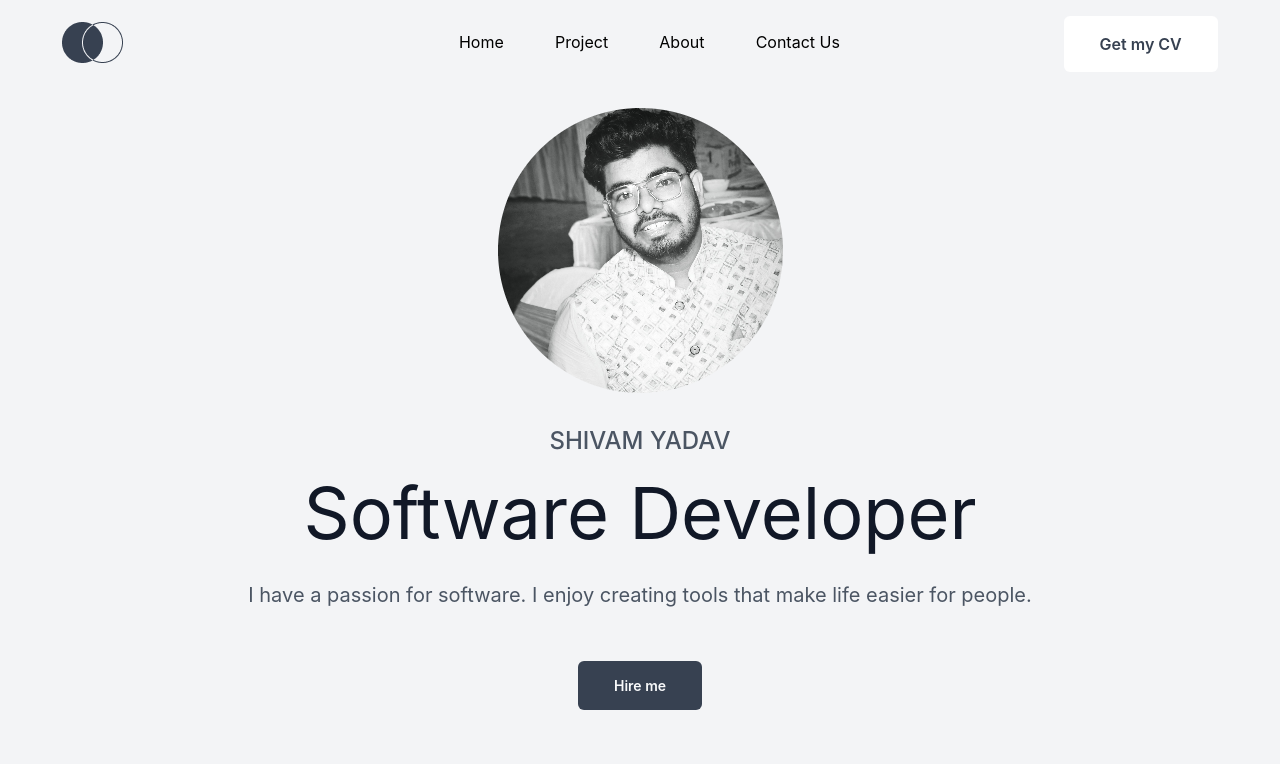
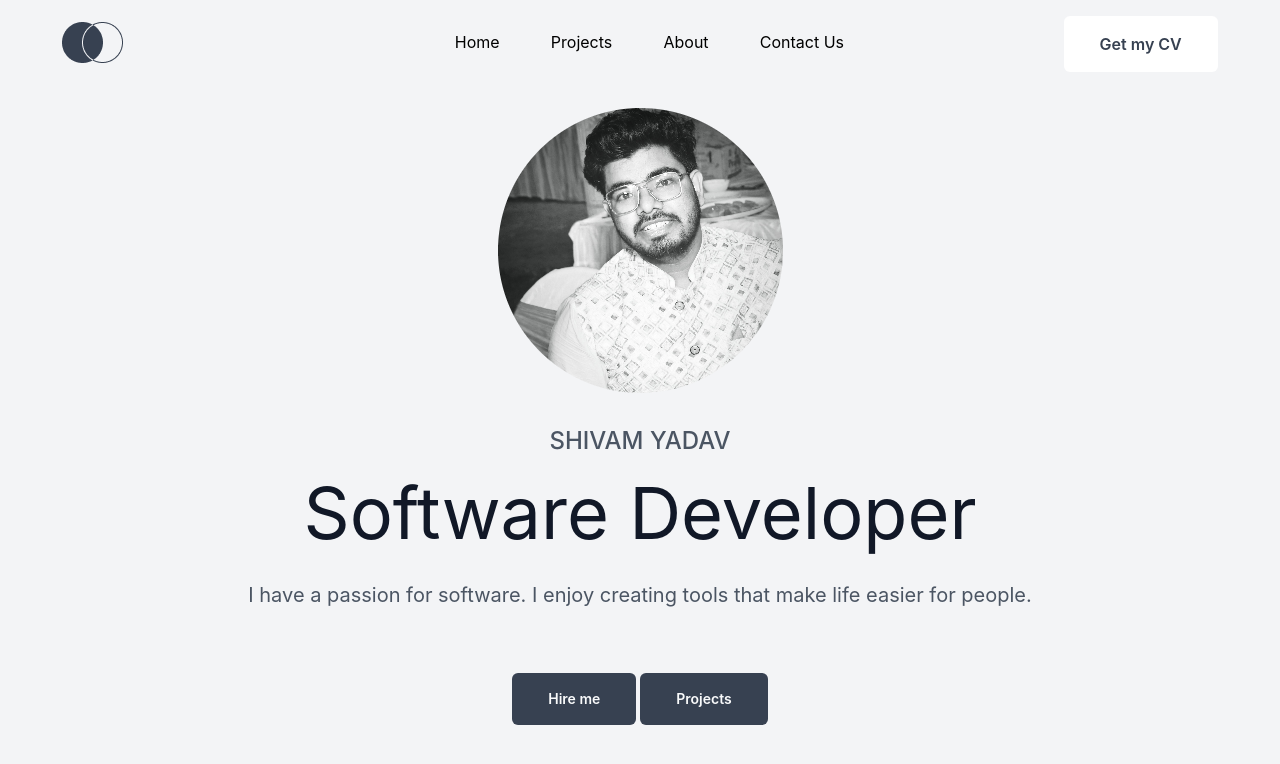
Before and after one commit to Shivam-yadav0206/Portfolio, a React (Create React App) app: page / in a window 1280 px wide. Shown: the top 764 px of the page. Built offline with nearby package versions, Linux system fonts and the light colour scheme.

Commit message:
projects

```diff
--- a/src/components/Body.jsx
+++ b/src/components/Body.jsx
@@ -23,12 +23,24 @@ const Body = () => {
               I have a passion for software. I enjoy creating tools that make
               life easier for people.
             </p>
-
-            <Link to='/contact'
-              className="px-7 py-3 md:px-9 md:py-4 font-medium md:font-semibold
+            <div className="flex justify-center gap-1">
+              <Link
+                to="/contact"
+                className="px-7 py-3 md:px-9 md:py-4 font-medium md:font-semibold
               bg-gray-700 text-gray-50 text-sm rounded-md hover:bg-gray-50
-              hover:text-gray-700 transition ease-linear duration-500"> Hire me
-            </Link>
+              hover:text-gray-700 transition ease-linear duration-500">
+                {" "}
+                Hire me
+              </Link>
+              <Link
+                to="/project"
+                className="px-7 py-3 md:px-9 md:py-4 font-medium md:font-semibold
+              bg-gray-700 text-gray-50 text-sm rounded-md hover:bg-gray-50
+              hover:text-gray-700 transition ease-linear duration-500">
+                {" "}
+                Projects
+              </Link>
+            </div>
           </div>
         </div>
       </section>
--- a/src/components/Header.jsx
+++ b/src/components/Header.jsx
@@ -37,7 +37,7 @@ const Header = ({ setIsAuthenticated }) => {
             </li>
             <li>
               <Link to="/project" className="hover:text-primary-700">
-                Project
+                Projects
               </Link>
             </li>
             <li>
```
